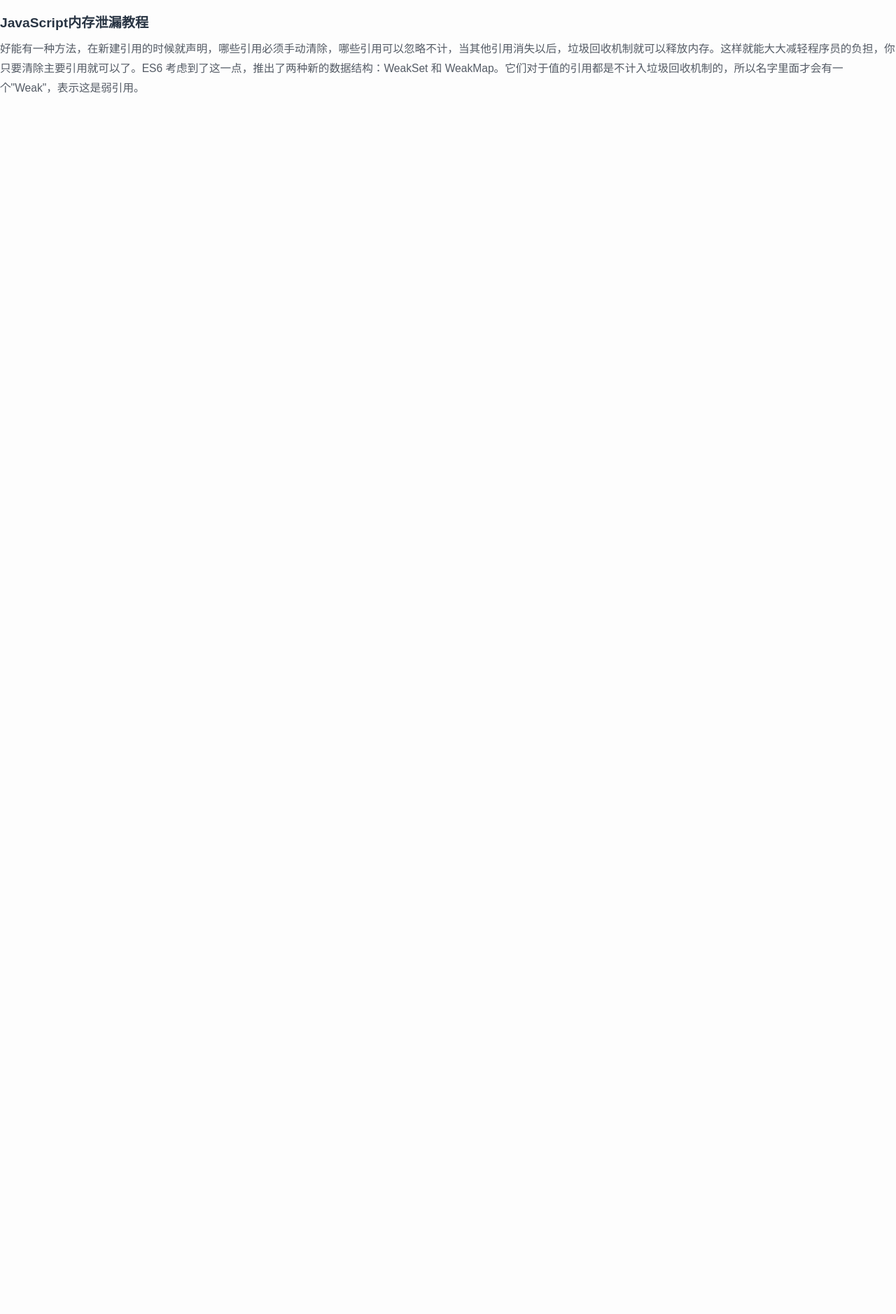
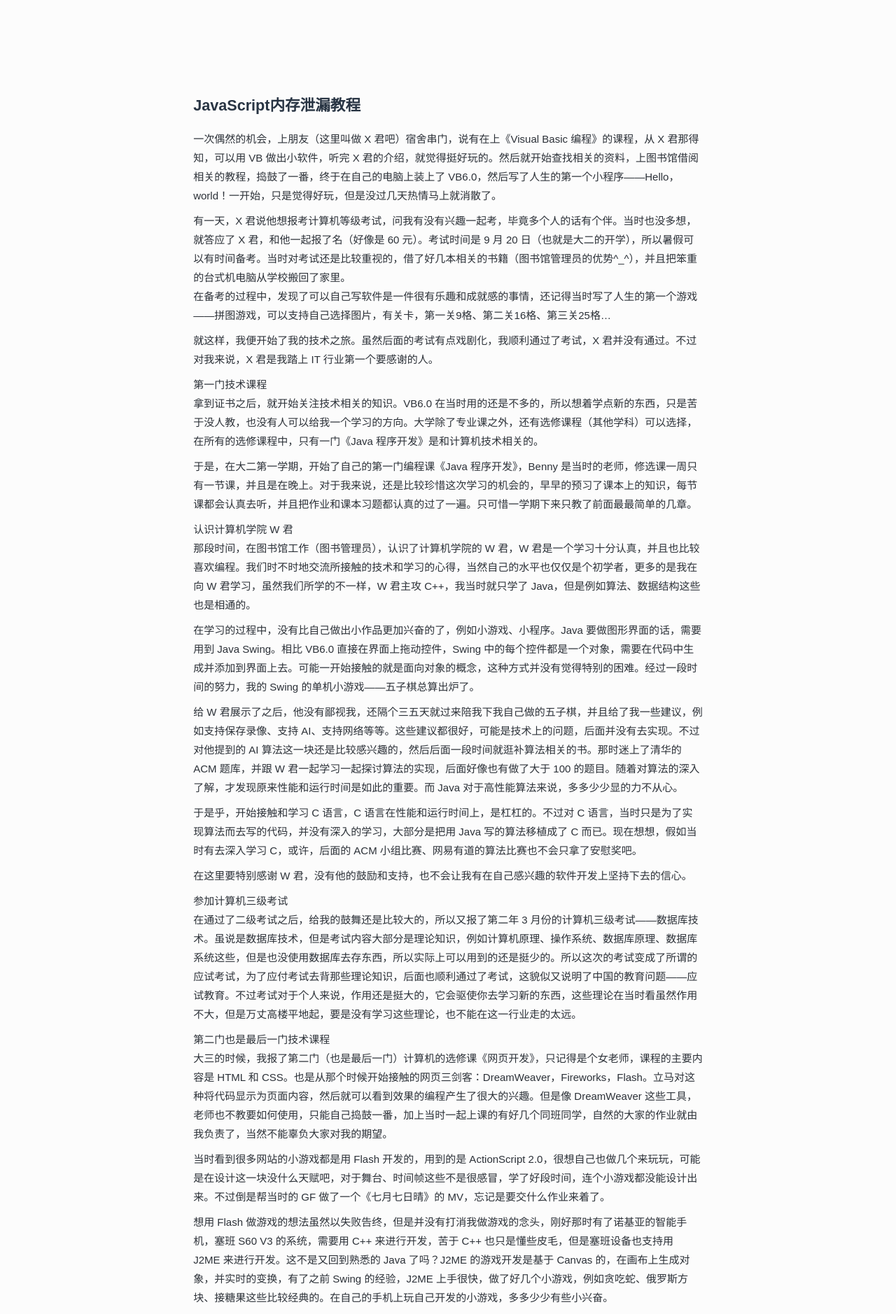
Before and after one commit to FishBooy/Test, a PHP site: page /article.html in a window 1280 px wide. Shown: the top 1878 px of the page at 70% size. Before the commit the page ends 133 px from the top, so only its background shows below. Run offline with PHP 8.4, Linux system fonts and the light colour scheme.

Commit message:
home to github

```diff
--- a/article.html
+++ b/article.html
@@ -10,12 +10,52 @@
     <script type="text/javascript" src="js/jquery.min.js"></script>
     <script type="text/javascript" src="js/test.js"></script>
 </head>
-<body onload="onBodyLoad()">
+<body>
 
-    <div class="main-content">
-        <div class="article-content">
-            <h2 class="article-title"><a href="">JavaScript内存泄漏教程</a></h2>
-            <p class="article-body">好能有一种方法，在新建引用的时候就声明，哪些引用必须手动清除，哪些引用可以忽略不计，当其他引用消失以后，垃圾回收机制就可以释放内存。这样就能大大减轻程序员的负担，你只要清除主要引用就可以了。ES6 考虑到了这一点，推出了两种新的数据结构：WeakSet 和 WeakMap。它们对于值的引用都是不计入垃圾回收机制的，所以名字里面才会有一个"Weak"，表示这是弱引用。</p>
+    <div class="main-wrapper main-header clear-fix" style="height: 100px;">
+        <a href="" class="home-link">
+            <!-- <img src="images/logo.png" style="width:170px;"> -->
+        </a>
+    </div>
+
+    <div class="main-wrapper main-content">
+        <div class="article-wrap article-all-content">
+            <h2 class="article-title"><a href="" class="transition300">JavaScript内存泄漏教程</a></h2>
+            <div class="article-body">
+                <p>一次偶然的机会，上朋友（这里叫做 X 君吧）宿舍串门，说有在上《Visual Basic 编程》的课程，从 X 君那得知，可以用 VB 做出小软件，听完 X 君的介绍，就觉得挺好玩的。然后就开始查找相关的资料，上图书馆借阅相关的教程，捣鼓了一番，终于在自己的电脑上装上了 VB6.0，然后写了人生的第一个小程序——Hello，world！一开始，只是觉得好玩，但是没过几天热情马上就消散了。</p>
+                <p>有一天，X 君说他想报考计算机等级考试，问我有没有兴趣一起考，毕竟多个人的话有个伴。当时也没多想，就答应了 X 君，和他一起报了名（好像是 60 元）。考试时间是 9 月 20 日（也就是大二的开学），所以暑假可以有时间备考。当时对考试还是比较重视的，借了好几本相关的书籍（图书馆管理员的优势^_^），并且把笨重的台式机电脑从学校搬回了家里。<br />
+                在备考的过程中，发现了可以自己写软件是一件很有乐趣和成就感的事情，还记得当时写了人生的第一个游戏——拼图游戏，可以支持自己选择图片，有关卡，第一关9格、第二关16格、第三关25格&#8230;</p>
+                <p>就这样，我便开始了我的技术之旅。虽然后面的考试有点戏剧化，我顺利通过了考试，X 君并没有通过。不过对我来说，X 君是我踏上 IT 行业第一个要感谢的人。</p>
+                <p>第一门技术课程<br />
+                拿到证书之后，就开始关注技术相关的知识。VB6.0 在当时用的还是不多的，所以想着学点新的东西，只是苦于没人教，也没有人可以给我一个学习的方向。大学除了专业课之外，还有选修课程（其他学科）可以选择，在所有的选修课程中，只有一门《Java 程序开发》是和计算机技术相关的。</p>
+                <p>于是，在大二第一学期，开始了自己的第一门编程课《Java 程序开发》，Benny 是当时的老师，修选课一周只有一节课，并且是在晚上。对于我来说，还是比较珍惜这次学习的机会的，早早的预习了课本上的知识，每节课都会认真去听，并且把作业和课本习题都认真的过了一遍。只可惜一学期下来只教了前面最最简单的几章。</p>
+                <p>认识计算机学院 W 君<br />
+                那段时间，在图书馆工作（图书管理员），认识了计算机学院的 W 君，W 君是一个学习十分认真，并且也比较喜欢编程。我们时不时地交流所接触的技术和学习的心得，当然自己的水平也仅仅是个初学者，更多的是我在向 W 君学习，虽然我们所学的不一样，W 君主攻 C++，我当时就只学了 Java，但是例如算法、数据结构这些也是相通的。</p>
+                <p>在学习的过程中，没有比自己做出小作品更加兴奋的了，例如小游戏、小程序。Java 要做图形界面的话，需要用到 Java Swing。相比 VB6.0 直接在界面上拖动控件，Swing 中的每个控件都是一个对象，需要在代码中生成并添加到界面上去。可能一开始接触的就是面向对象的概念，这种方式并没有觉得特别的困难。经过一段时间的努力，我的 Swing 的单机小游戏——五子棋总算出炉了。</p>
+                <p>给 W 君展示了之后，他没有鄙视我，还隔个三五天就过来陪我下我自己做的五子棋，并且给了我一些建议，例如支持保存录像、支持 AI、支持网络等等。这些建议都很好，可能是技术上的问题，后面并没有去实现。不过对他提到的 AI 算法这一块还是比较感兴趣的，然后后面一段时间就逛补算法相关的书。那时迷上了清华的 ACM 题库，并跟 W 君一起学习一起探讨算法的实现，后面好像也有做了大于 100 的题目。随着对算法的深入了解，才发现原来性能和运行时间是如此的重要。而 Java 对于高性能算法来说，多多少少显的力不从心。</p>
+                <p>于是乎，开始接触和学习 C 语言，C 语言在性能和运行时间上，是杠杠的。不过对 C 语言，当时只是为了实现算法而去写的代码，并没有深入的学习，大部分是把用 Java 写的算法移植成了 C 而已。现在想想，假如当时有去深入学习 C，或许，后面的 ACM 小组比赛、网易有道的算法比赛也不会只拿了安慰奖吧。</p>
+                <p>在这里要特别感谢 W 君，没有他的鼓励和支持，也不会让我有在自己感兴趣的软件开发上坚持下去的信心。</p>
+                <p>参加计算机三级考试<br />
+                在通过了二级考试之后，给我的鼓舞还是比较大的，所以又报了第二年 3 月份的计算机三级考试——数据库技术。虽说是数据库技术，但是考试内容大部分是理论知识，例如计算机原理、操作系统、数据库原理、数据库系统这些，但是也没使用数据库去存东西，所以实际上可以用到的还是挺少的。所以这次的考试变成了所谓的应试考试，为了应付考试去背那些理论知识，后面也顺利通过了考试，这貌似又说明了中国的教育问题——应试教育。不过考试对于个人来说，作用还是挺大的，它会驱使你去学习新的东西，这些理论在当时看虽然作用不大，但是万丈高楼平地起，要是没有学习这些理论，也不能在这一行业走的太远。</p>
+                <p>第二门也是最后一门技术课程<br />
+                大三的时候，我报了第二门（也是最后一门）计算机的选修课《网页开发》，只记得是个女老师，课程的主要内容是 HTML 和 CSS。也是从那个时候开始接触的网页三剑客：DreamWeaver，Fireworks，Flash。立马对这种将代码显示为页面内容，然后就可以看到效果的编程产生了很大的兴趣。但是像 DreamWeaver 这些工具，老师也不教要如何使用，只能自己捣鼓一番，加上当时一起上课的有好几个同班同学，自然的大家的作业就由我负责了，当然不能辜负大家对我的期望。</p>
+                <p>当时看到很多网站的小游戏都是用 Flash 开发的，用到的是 ActionScript 2.0，很想自己也做几个来玩玩，可能是在设计这一块没什么天赋吧，对于舞台、时间帧这些不是很感冒，学了好段时间，连个小游戏都没能设计出来。不过倒是帮当时的 GF 做了一个《七月七日晴》的 MV，忘记是要交什么作业来着了。</p>
+                <p>想用 Flash 做游戏的想法虽然以失败告终，但是并没有打消我做游戏的念头，刚好那时有了诺基亚的智能手机，塞班 S60 V3 的系统，需要用 C++ 来进行开发，苦于 C++ 也只是懂些皮毛，但是塞班设备也支持用 J2ME 来进行开发。这不是又回到熟悉的 Java 了吗？J2ME 的游戏开发是基于 Canvas 的，在画布上生成对象，并实时的变换，有了之前 Swing 的经验，J2ME 上手很快，做了好几个小游戏，例如贪吃蛇、俄罗斯方块、接糖果这些比较经典的。在自己的手机上玩自己开发的小游戏，多多少少有些小兴奋。</p>
+                <p>在这之前，其实还没真正的考虑过自己的职业问题，对软件开发仅仅只是因为兴趣、觉得好玩、看到自己的小作品会觉得有些成就感。确实是该好好考虑就业的问题了，但是就当时所学，要找软件开发的职位，自己的知识和经验还远远不足，那么是往 Java，J2ME，Web，还是 Flash 呢？</p>
+                <p>迷茫？坚持还是放弃？<br />
+                那段时间很迷茫，看到那些招聘信息上都是要求计算机专业或者软件专业的，而自己是文科专业，肯定连简历都通不过，加上软件开发并没有实际的项目经验，属于门外汗或者半桶水状态，而自己的专业知识也没学好。同班的有几个同学当时辅修了计算机，也都放弃了。而我，一个只上过两节计算机选修课的人，又有什么理由去坚持，去跟别人抢饭碗。</p>
+                <p>可能也是由于自己是个比较执着那种，不想让那两年的努力付诸于流水，所以最后还是选择了自己比较熟悉的 Java。根据招聘信息上的要求，我把目标定在了 J2EE（Java 的企业版） 和 SSH（Struts + Spring + Hibernate）上。但是一开始接触 SSH，环境的搭建就花了一天的时间，然后跟着视频教程一步一步的学习。</p>
+                <p>简单的说 Struts 负责表示层，Spring 负责逻辑层，Hibernate 持久层也就是跟数据库打交道。弄懂这三个框架各自的作用，以及如何集成到一起还是花了不少时间的。当然最重要的还是实践，一开始我是打算做个留言板先来练手，服务器用 Tomcat6.0，数据库使用 MySQL，开发工具用 MyEclipse。在实践的过程中，也渐渐的明白了很多关键的知识点，例如 Struts 的 MVC（Model，View，Controller）、Spring 的依赖注入、以及 Hibernate 的 O/R（对象/关系）映射。</p>
+                <p>参加软考<br />
+                为了到时可以给自己加分，在学习 J2EE 的同时，我还报了计算机技术与软件专业技术资格(水平)考试——程序员。跟等级考试不太一样，软考的知识覆盖面很广，基本上计算机相关的理论知识都要考到，不过不用上机，这对于一个非计算机专业的来说，作用还是很大的，对计算机基础知识有了比较全面的学习和巩固。后面努力也没有白费，考试也顺利通过了。</p>
+                <p>开始找项目做<br />
+                到了大三第二学期，我试着找计算机学院的 SRP 项目，看能不能顺利通过面试，然后通过实际的项目学习更多的开发经验。没想到顺利的通过了面试，带项目的是计算机学院的一个女老师，姓高。高老师带我参观了实验室，在那里认识了好几个计算机学院的师兄，他们正在做一个财务管理系统，使用 C# + asp.net，数据库是用 SQLServer。对我来说，全部都是刚刚接触的新东西，所以大部分都是在学习，他们有时还要给我讲解代码。现在想起来挺惭愧的，在项目中没有发挥什么作用，可能还拖了他们的后腿，所以做了一半我就退出了，不过不管怎么说，很感激高老师和那些师兄们让我有了一次学习和锻炼的机会。</p>
+            </div>
+            <div class="article-info">
+                <span class="article-info-date"><i class="iconfont icon-time"></i> 2017-05-26</span>
+                <span class="article-info-mark"><i class="iconfont icon-mark"></i> 356</span>
+                <span class="article-info-attention"><i class="iconfont icon-attention"></i> 1300</span>
+            </div>
         </div>
     </div>
 
--- a/css/base.css
+++ b/css/base.css
@@ -30,17 +30,11 @@
     float: left;
     margin-left: 1.6em;
 }
+
+/*====首页样式====*/
 /*列表-容器*/
-.main-content{
-    /*background: #fff;*/
-}
-.main-content .article-wrap:first-child{
-    /*border-top:#E6E9EF 1px solid;*/
-}
 .article-wrap{
     border:rgba(255,255,255,0) 1px solid;
-/*    border-left-color: #E6E9EF;
-    border-right-color: #E6E9EF;*/
     padding: 0 1.6em;
     position: relative;
     left: 0px;
@@ -52,7 +46,6 @@
     background: #fff;
     border-color:#e3e6ea;
     box-shadow: 0 1px 3px rgba(100,100,100,.14);
-    left: 8px;
 }
 /*列表-标题*/
 .article-title{
@@ -71,17 +64,19 @@
 }
 /*列表-段落*/
 .article-body{
-    font-size: 1.3em;
+    font-size: 1.25em;
     color: #545b65;
     line-height: 1.8em;
-    padding: 0.5em 0 0.6em 0;
+    padding: 0.5em 0 0 0;
+}
+.article-body p{
+    margin: 0 0 0.6em;
 }
 .article-wrap.chosen-arc .article-body{
     color: #2c3138;
 }
 /*列表-评论*/
 .article-info{
-    color: #7E848E;
     border-bottom: rgba(192, 199, 206,1) 1px dotted;
     font-size: 1.1em;
     padding: 0 0 15px 0;
@@ -89,7 +84,9 @@
     line-height: 20px;
     font-weight: normal;
 }
-.article-info span{
+.article-info span,
+.article-info a{
+    color: #7E848E;
     margin-right: 10px;
 }
 .article-info i{
@@ -97,12 +94,23 @@
 }
 .article-wrap.chosen-arc .article-info{
     border-color: rgba(255,255,255,0);
+}
+.article-wrap.chosen-arc .article-info span,
+.article-wrap.chosen-arc .article-info a{
     color: #686f79;
 }
 .article-wrap.chosen-prev .article-info{
     border-color: rgba(255,255,255,0);
 }
 
+/*====文章页面====*/
+.article-all-content p{
+    color: #2c3138;
+}
+.article-all-content .article-title{
+    font-size: 1.8em;
+    margin: 0 0 0.5em 0;
+}
 
 /*---适配尺寸---*/
 @media (max-width: 990px) {
@@ -125,9 +133,15 @@
     .main-wrapper{
         width: 70%;
     }
+    .article-wrap.chosen-arc{
+        left: 5px;
+    }
 }
 @media (min-width: 1200px) {
     .main-wrapper{
         width: 60%;
     }
+    .article-wrap.chosen-arc{
+        left: 5px;
+    }
 }
--- a/css/public.css
+++ b/css/public.css
@@ -1,13 +1,4 @@
 *{margin: 0;padding: 0;list-style: none;}
-/*
-KISSY CSS Reset
-理念：1. reset 的目的不是清除浏览器的默认样式，这仅是部分工作。清除和重置是紧密不可分的。
-2. reset 的目的不是让默认样式在所有浏览器下一致，而是减少默认样式有可能带来的问题。
-3. reset 期望提供一套普适通用的基础样式。但没有银弹，推荐根据具体需求，裁剪和修改后再使用。
-特色：1. 适应中文；2. 基于最新主流浏览器。
-维护：玉伯<lifesinger@gmail.com>, 正淳<ragecarrier@gmail.com>
- */
-
 /** 清除内外边距 **/
 body, h1, h2, h3, h4, h5, h6, hr, p, blockquote, /* structural elements 结构元素 */
 dl, dt, dd, ul, ol, li, /* list elements 列表元素 */
@@ -33,8 +24,7 @@ ul, ol { list-style: none; }
 
 /** 重置文本格式元素 **/
 a { text-decoration: none; outline: none;}
-a:hover { text-decoration: underline; }
-
+a:hover { text-decoration: none; }
 
 /** 重置表单元素 **/
 legend { color: #000; } /* for ie6 */
@@ -46,7 +36,7 @@ button, input, select, textarea { font-size: 100%; } /* 使得表单元素在 ie
 table { border-collapse: collapse; border-spacing: 0; }
 
 /*----*/
-body{background: #fdfdfd;font-family: "microsoft yahei",Arial;-webkit-font-smoothing: antialiased;font-smoothing: antialiased;-webkit-text-size-adjust:100%;text-size-adjust:100%}
+body{background: #fcfcfc;font-family: "microsoft yahei",Arial;-webkit-font-smoothing: antialiased;font-smoothing: antialiased;-webkit-text-size-adjust:100%;text-size-adjust:100%}
 
 /*-----字体图标---*/
 
--- a/js/test.js
+++ b/js/test.js
@@ -2,7 +2,7 @@
 var timeId;
 $(function(){
 	//hove效果
-	$('.article-wrap')
+	$('#home-page .article-wrap')
 	.mouseover(function(){
 		$(this).addClass('chosen-arc').prev().addClass('chosen-prev');
 	})
```
Also changed, not shown: index.html (+4 -4 lines).
